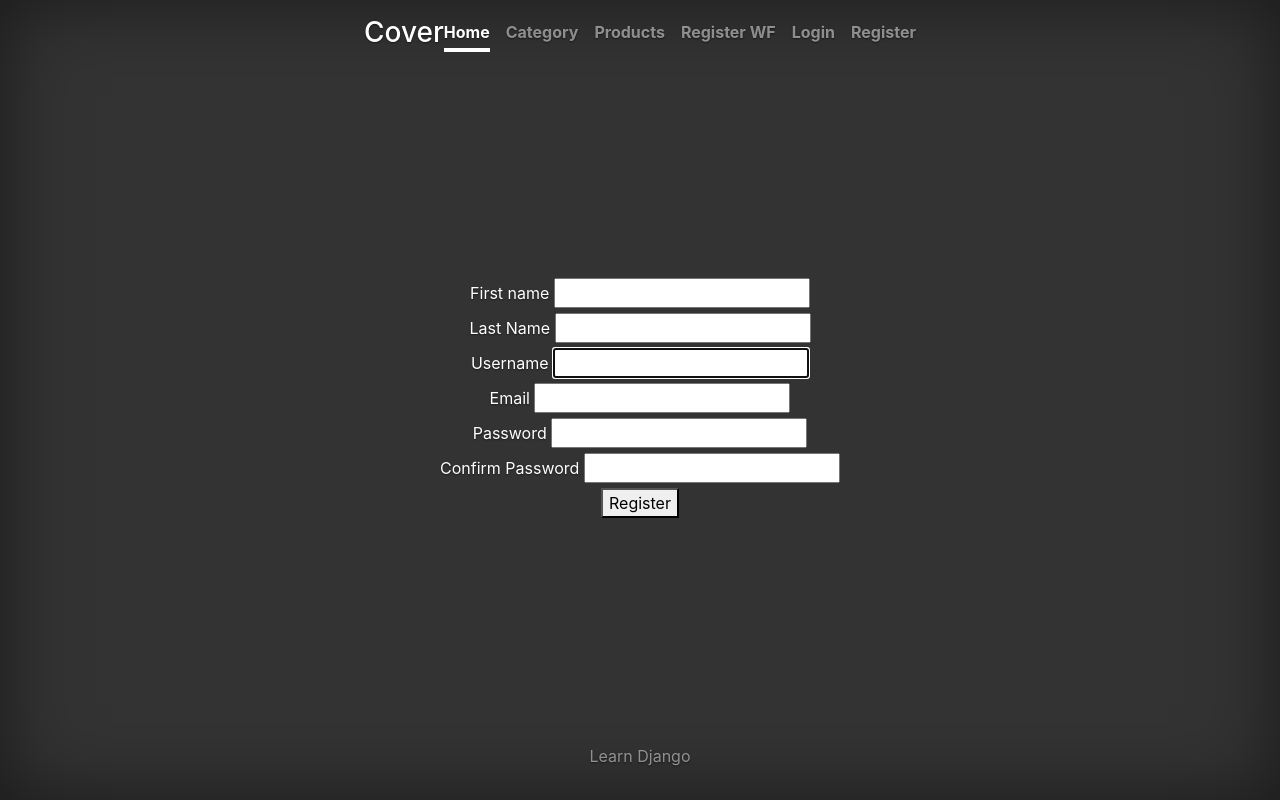
After one commit to jazavaja/StartDjango, a Django app: page /person/register in a window 1280 px wide. The commit adds this page. Run offline with Django 5.2, Linux system fonts and the light colour scheme; some libraries are stand-ins or nearby versions.

Commit message:
5-3 complete

```diff
--- /dev/null
+++ b/modellearn/forms.py
@@ -0,0 +1,12 @@
+from django.contrib.auth.forms import UserCreationForm
+from django import forms
+
+from modellearn.models import Person
+
+
+class PersonForm(UserCreationForm):
+    email = forms.EmailField()
+
+    class Meta:
+        model = Person
+        fields = ('email', 'username', 'last_name', 'first_name', 'age')
--- a/modellearn/urls.py
+++ b/modellearn/urls.py
@@ -1,13 +1,16 @@
 from django.urls import path
 
 from modellearn.views import create_person, update_person, delete_person, read_person, show_register, \
-    get_person_update_after_create, get_person_with_q, profile
+    get_person_update_after_create, get_person_with_q, profile, register
 from django.contrib.auth import views as auth_views
+
 urlpatterns = [
     path('create', create_person, name='create_person'),
     path('show_register_wf', show_register, name='show_register_wf'),
-    path('login',auth_views.LoginView.as_view(template_name='login.html'),name="login"),
-    path('profile',profile,name='profile'),
+    path('login', auth_views.LoginView.as_view(template_name='login.html'), name="login"),
+    path('register', register, name="register"),
+    path('profile', profile, name='profile'),
+    path('logout',auth_views.LogoutView.as_view(next_page='login'),name='logout'),
     path('read', read_person, name='read_person'),
     path('update/<int:id>', update_person, name="update_person"),
     path('delete/<int:id>', delete_person, name='delete_person'),
--- a/modellearn/views.py
+++ b/modellearn/views.py
@@ -1,9 +1,11 @@
+from django.contrib.auth import login
 from django.db.models import F, Q
 from django.utils import timezone
 from django.contrib.auth.models import User
 from django.http import HttpResponse
 from django.shortcuts import render, get_object_or_404, redirect
 
+from modellearn.forms import PersonForm
 from modellearn.models import Person
 
 
@@ -13,7 +15,21 @@ def show_register(request):
 
 
 def profile(request):
+
     return render(request, 'profile.html')
+
+
+def register(request):
+    if request.method == "POST":
+        form = PersonForm(request.POST)
+        if form.is_valid():
+            user = form.save()
+            login(request, user)
+            return redirect('profile')
+
+    else:
+        form = PersonForm()
+    return render(request, 'register.html', {"form": form})
 
 
 def get_person_update_after_create(request):
--- a/templates/base_layout.html
+++ b/templates/base_layout.html
@@ -26,6 +26,13 @@
 <body class="text-center">
 
 <div class="cover-container d-flex h-100 p-3 mx-auto flex-column">
+    {% if user.is_authenticated %}
+        <p>Welcome, {{ user.username }}!</p>
+        <form method="post" action="{% url 'logout' %}">
+            {% csrf_token %}
+            <button type="submit">Exit</button>
+        </form>
+    {% endif %}
     <header class="masthead mb-auto">
         <div class="inner">
             <h3 class="masthead-brand">Cover</h3>
@@ -35,6 +42,7 @@
                 <a class="nav-link" href="{% url 'list_products' %}">Products</a>
                 <a class="nav-link" href="{% url 'show_register_wf' %}">Register WF</a>
                 <a class="nav-link" href="{% url 'login' %}">Login</a>
+                <a class="nav-link" href="{% url 'register' %}">Register</a>
             </nav>
         </div>
     </header>
@@ -55,7 +63,9 @@
 <!-- Bootstrap core JavaScript
 ================================================== -->
 <!-- Placed at the end of the document so the pages load faster -->
-    <script src="https://code.jquery.com/jquery-3.2.1.slim.min.js" integrity="sha384-KJ3o2DKtIkvYIK3UENzmM7KCkRr/rE9/Qpg6aAZGJwFDMVNA/GpGFF93hXpG5KkN" crossorigin="anonymous"></script>
+<script src="https://code.jquery.com/jquery-3.2.1.slim.min.js"
+        integrity="sha384-KJ3o2DKtIkvYIK3UENzmM7KCkRr/rE9/Qpg6aAZGJwFDMVNA/GpGFF93hXpG5KkN"
+        crossorigin="anonymous"></script>
 {#    <script>window.jQuery || document.write('<script src="../../assets/js/vendor/jquery-slim.min.js"><\/script>')#}
 {#    </script>#}
 <script src="{% static 'js/popper.min.js' %}"></script>
--- /dev/null
+++ b/templates/register.html
@@ -0,0 +1,40 @@
+{% extends 'base_layout.html' %}
+
+{% block title %}
+    Register Form
+{% endblock %}
+
+{% block main %}
+    <form method="post">
+    {% csrf_token %}
+{#        {{ form.as_p }}#}
+        <div>
+            <label>First name</label>
+            {{ form.first_name }}
+        </div>
+        <div>
+            <label>Last Name</label>
+            {{ form.last_name }}
+        </div>
+        <div>
+            <label>Username</label>
+            {{ form.username }}
+        </div>
+        <div>
+            <label>Email</label>
+            {{ form.email }}
+        </div>
+        <div>
+            <label>Password</label>
+            {{ form.password1 }}
+        </div>
+        <div>
+            <label>Confirm Password</label>
+            {{ form.password2 }}
+        </div>
+        <button type="submit">
+            Register
+        </button>
+    </form>
+
+{% endblock %}
```
Also changed, not shown: db.sqlite3. Lines whose indentation alone changed are shown as unchanged.
